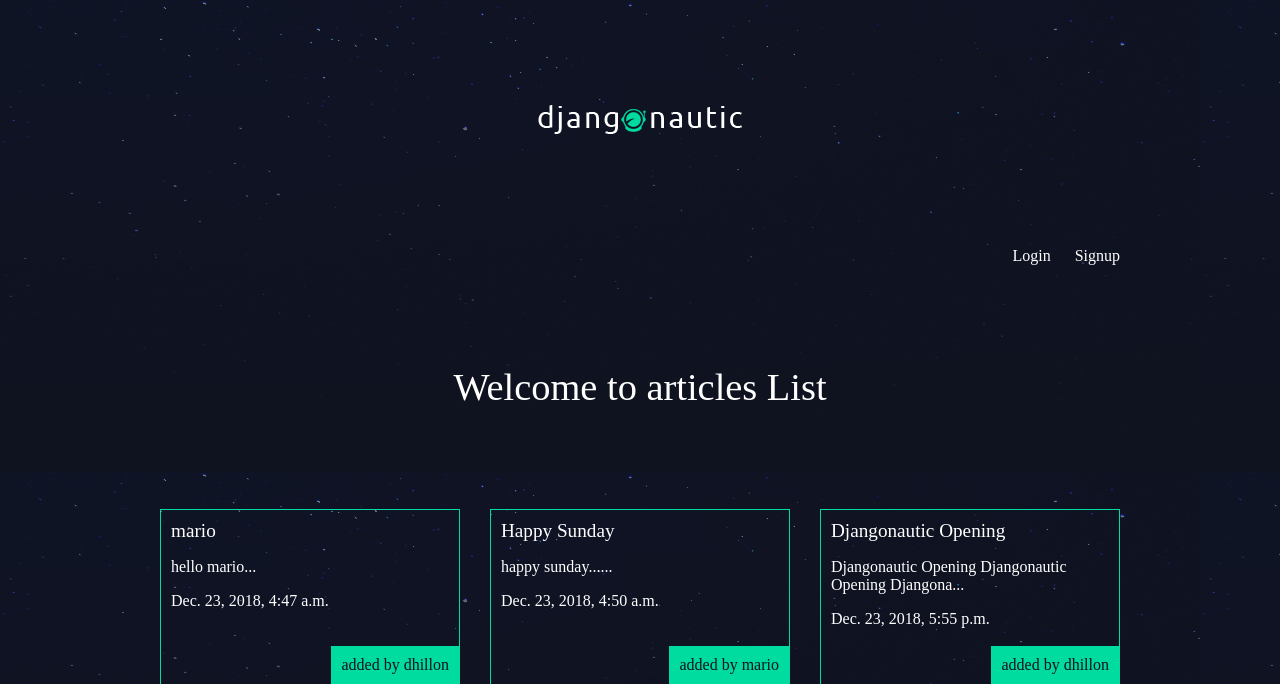
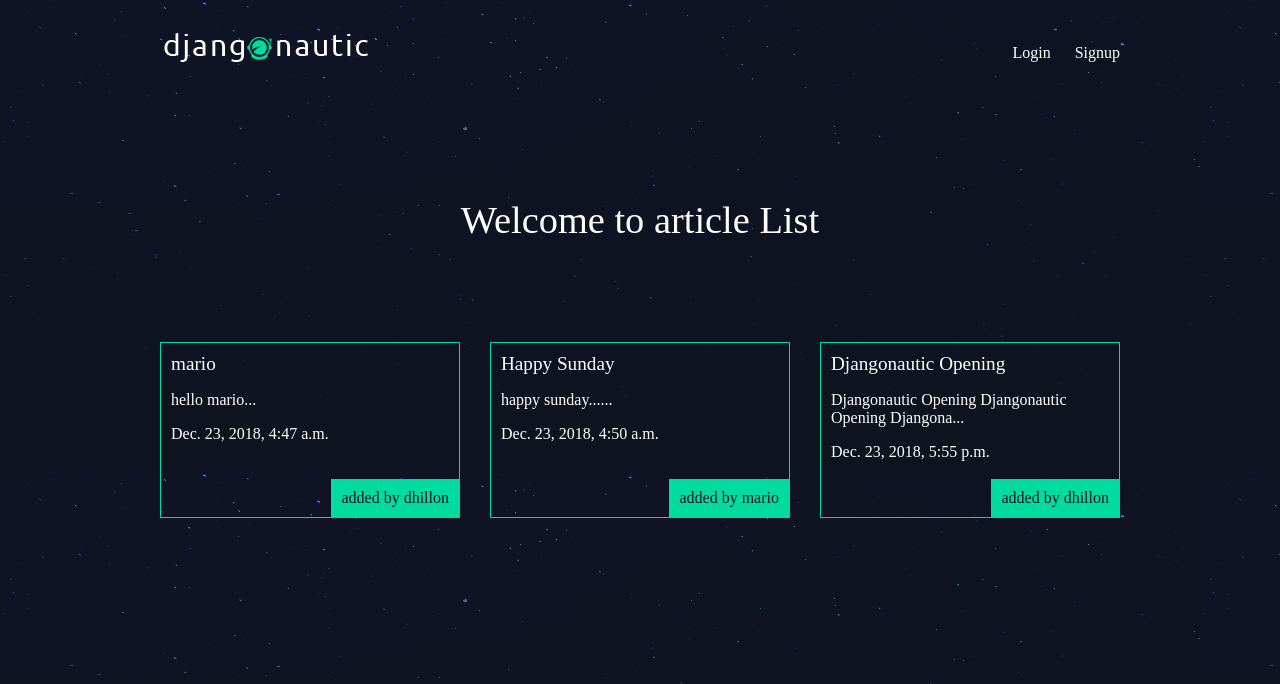
Before and after one commit to aasu8126/django_blog, a Django app: page / in a window 1280 px wide. Shown: the top 684 px of the page. Run offline with Django 3.2, Linux system fonts and the light colour scheme; data comes from the database, SQL or seed files in the repository; both versions use the stored data as it was after the commit.

Commit message:
resolve ui with some css changes

```diff
--- a/articles/templates/articles/article_list.html
+++ b/articles/templates/articles/article_list.html
@@ -1,6 +1,6 @@
 {% extends 'base_layout.html' %}
 {% block content %}
-    <h1>Welcome to articles List</h1>
+    <h1>Welcome to article List</h1>
     <div class="articles">
       {% for article in articles %}
       <div class="article">
--- a/assets/style.css
+++ b/assets/style.css
@@ -123,7 +123,8 @@ nav button{
 }
 
 .article-detail  .article p{
-    margin: 10px 20px
+    /* margin: 10px 20px */
+    text-align: center;
 }
 
 .site-form {
--- a/templates/base_layout.html
+++ b/templates/base_layout.html
@@ -13,7 +13,7 @@
     <link rel="stylesheet" href="{% static 'style.css' %}">
   </head>
   <body>
-    <div class="wrapper">
+    <header class="wrapper">
       <h1><a href="{% url 'home' %}"><img src="{% static 'logo.png' %}" alt=""></a></h1>
       <nav>
         <ul>
@@ -31,6 +31,8 @@
           {% endif %}
         </ul>
       </nav>
+    </header>
+    <div class="wrapper">
       {% block content %}
       {% endblock %}
     </div>
```
Also changed, not shown: db.sqlite3.
